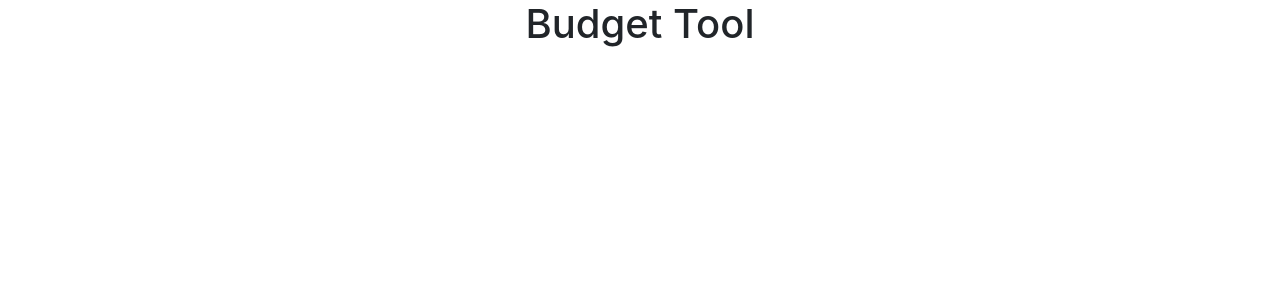
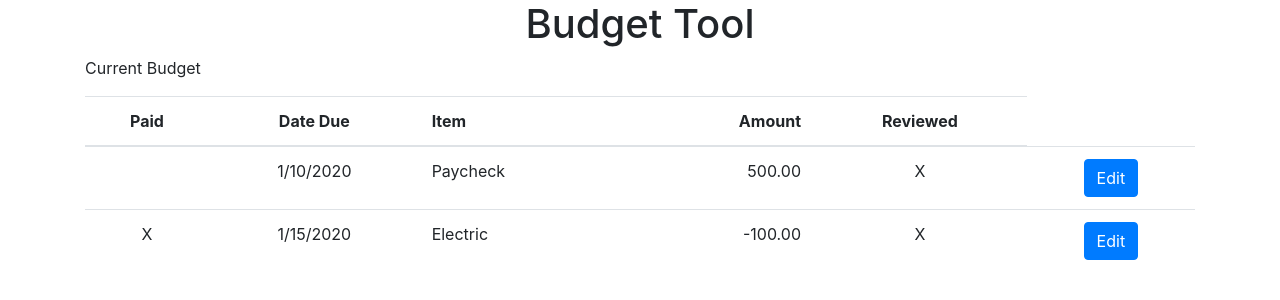
Before and after one commit to kdk321/budget-tool-app, an Angular app: page / in a window 1280 px wide. Shown: the top 300 px of the page. Built offline with nearby package versions, Linux system fonts and the light colour scheme.

Commit message:
Updated title, created budget-item-list component, and created table for budget items

```diff
--- a/src/app/app.component.html
+++ b/src/app/app.component.html
@@ -1,6 +1,5 @@
-<!--The content below is only a placeholder and can be replaced.-->
 <h1 class="text-center">
   {{ title }}
 </h1>
 
-<router-outlet></router-outlet>
+<app-budget-item-list></app-budget-item-list>
--- a/src/app/app.module.ts
+++ b/src/app/app.module.ts
@@ -3,10 +3,12 @@ import { NgModule } from '@angular/core';
 
 import { AppRoutingModule } from './app-routing.module';
 import { AppComponent } from './app.component';
+import { BudgetItemListComponent } from './budget-item-list/budget-item-list.component';
 
 @NgModule({
   declarations: [
-    AppComponent
+    AppComponent,
+    BudgetItemListComponent
   ],
   imports: [
     BrowserModule,
--- /dev/null
+++ b/src/app/budget-item-list/budget-item-list.component.html
@@ -0,0 +1,32 @@
+<div class="container align-content-center">
+    <p>Current Budget</p>
+    <table class="table text-center">
+            <thead>
+              <tr>
+                <th scope="col">Paid</th>
+                <th scope="col">Date Due</th>
+                <th class="text-left" scope="col">Item</th>
+                <th class="text-right" scope="col">Amount</th>
+                <th scope="col">Reviewed</th>
+              </tr>
+            </thead>
+            <tbody>
+              <tr>
+                <td></td>
+                <td>1/10/2020</td>
+                <td class="text-left">Paycheck</td>
+                <td class="text-right">500.00</td>
+                <td>X</td>
+                <td><button class="btn btn-primary">Edit</button></td>
+              </tr>
+              <tr>
+                <td>X</td>
+                <td>1/15/2020</td>
+                <td class="text-left">Electric</td>
+                <td class="text-right">-100.00</td>
+                <td>X</td>
+                <td><button class="btn btn-primary">Edit</button></td>
+              </tr>
+            </tbody>
+          </table>
+</div>
--- /dev/null
+++ b/src/app/budget-item-list/budget-item-list.component.ts
@@ -0,0 +1,15 @@
+import { Component, OnInit } from '@angular/core';
+
+@Component({
+  selector: 'app-budget-item-list',
+  templateUrl: './budget-item-list.component.html',
+  styleUrls: ['./budget-item-list.component.css']
+})
+export class BudgetItemListComponent implements OnInit {
+
+  constructor() { }
+
+  ngOnInit() {
+  }
+
+}
--- a/src/index.html
+++ b/src/index.html
@@ -2,7 +2,7 @@
 <html lang="en">
 <head>
   <meta charset="utf-8">
-  <title>BudgetToolApp</title>
+  <title>Budget Tool</title>
   <base href="/">
 
   <meta name="viewport" content="width=device-width, initial-scale=1">
```
Also changed, not shown: src/app/budget-item-list/budget-item-list.component.css (added), 1 other file (tests, documents, lock files or other folders).
